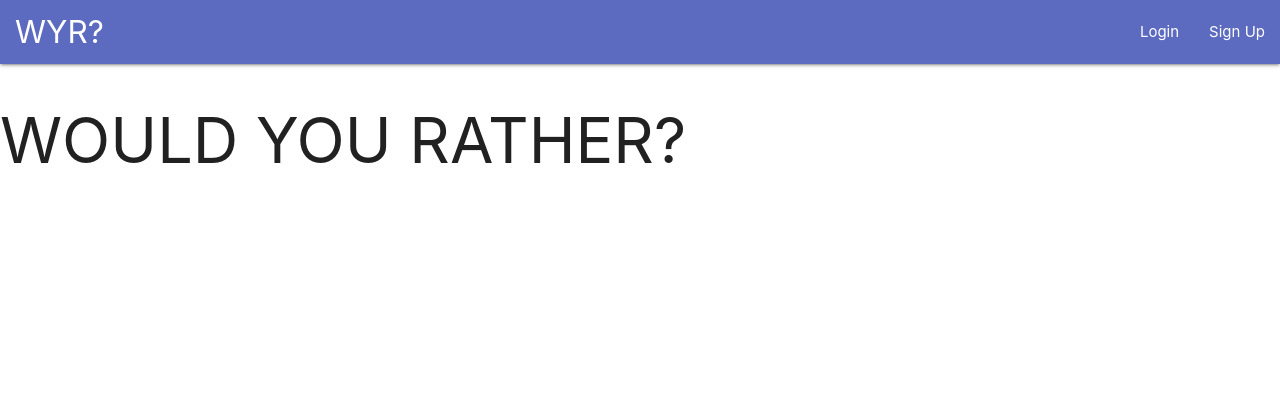
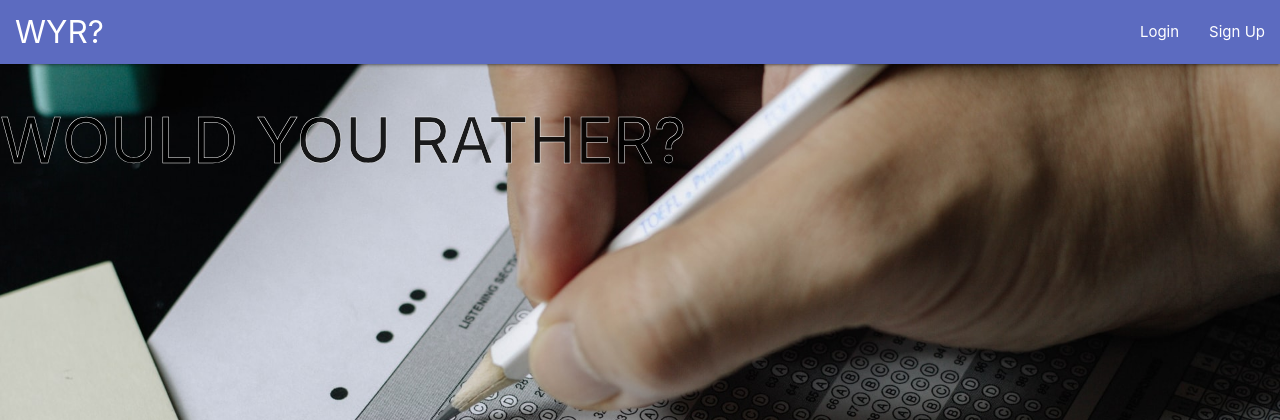
Before and after one commit to berninup/wouldyourather, a Django app: page / in a window 1280 px wide. Shown: the top 420 px of the page. Run offline with Django 4.2, Linux system fonts and the light colour scheme.

Commit message:
add styling

```diff
--- /dev/null
+++ b/main_app/static/css/styles.css
@@ -0,0 +1,10 @@
+body {
+    background-image: url(../images/quiz_bg.jpg);
+    background-size: cover;
+    background-repeat: no-repeat;
+}
+
+h1, h2, h3, h4, h5 {
+    -webkit-text-stroke-width: 0.5px;
+  -webkit-text-stroke-color: white;
+}
--- a/main_app/templates/base.html
+++ b/main_app/templates/base.html
@@ -1,3 +1,5 @@
+{% load static %}
+
 <!DOCTYPE html>
 <html lang="en">
 
@@ -6,7 +8,9 @@
     <meta http-equiv="X-UA-Compatible" content="IE=edge">
     <meta name="viewport" content="width=device-width, initial-scale=1.0">
     <link rel="stylesheet" href="https://cdnjs.cloudflare.com/ajax/libs/materialize/1.0.0/css/materialize.min.css" />
+    <link rel="stylesheet" href="{% static 'css/styles.css' %}" />
     <script src="https://cdnjs.cloudflare.com/ajax/libs/materialize/1.0.0/js/materialize.min.js"></script>
+
     <title>Would You Rather</title>
 </head>
 
--- a/main_app/templates/questions/results.html
+++ b/main_app/templates/questions/results.html
@@ -6,9 +6,9 @@
 <h4>Total votes - {{total}}</h4>
 
 
-<p>{{question.option_one_count}} voted for {{question.option_one}} ({{option_one_percent}}%)</p>
+<h5>{{question.option_one_count}} voted for {{question.option_one}} ({{option_one_percent}}%)</h5>
 
-<p>While {{question.option_two_count}} vote for {{question.option_two}} ({{option_two_percent}}%)</p>
+<h5>While {{question.option_two_count}} vote for {{question.option_two}} ({{option_two_percent}}%)</h5>
 
 </div>
 
```
Also changed, not shown: main_app/static/images/quiz_bg.jpg (added).
